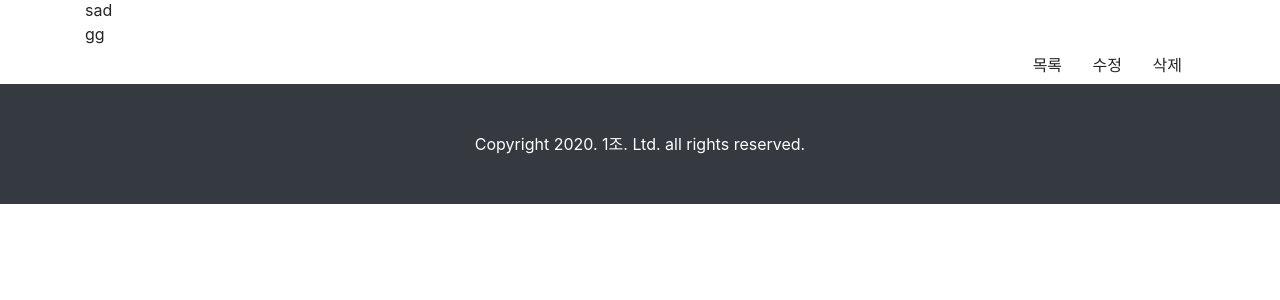
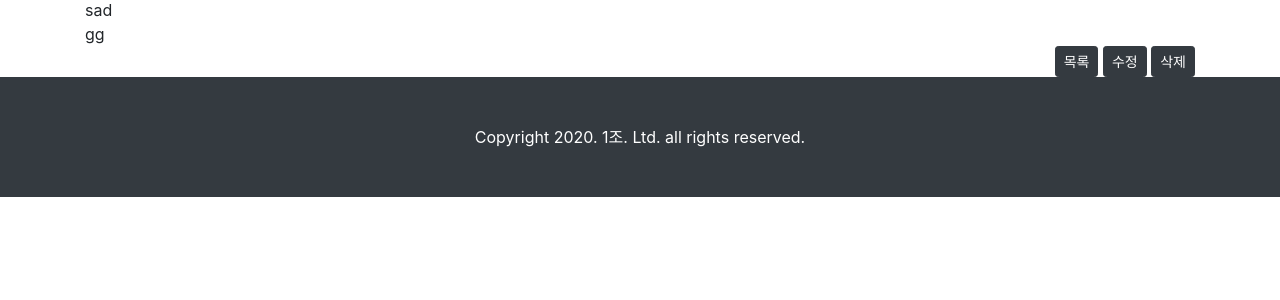
Before and after one commit to dkqqkr42/University_Community_Project, a Django app: page /article/detail/1/ in a window 1280 px wide. Shown: the part 56-356 px from the top of the page. Run offline with Django 3.2, Linux system fonts and the light colour scheme; data comes from the database, SQL or seed files in the repository; both versions use the stored data as it was after the commit; some libraries are stand-ins or nearby versions.

Commit message:
게시판

```diff
--- a/templates/board.html
+++ b/templates/board.html
@@ -49,10 +49,10 @@
 		</nav>
 		<div class="p-2">
 			<input type="text" placeholder="검색" name="searchTitle">
-			<a href="search.jsp?searchTitle=" class="btn btn-outline-dark">검색</a>
+			<a href="search.jsp?searchTitle=" class="btn btn-primary btn-sm">검색</a>
 		 </div>
 		 <div class="p-2">
-		<a href="write.jsp" class="btn btn-outline-primary float-right">글쓰기</a>
+        <a href="/article/write/" class="btn btn-info float-right">글쓰기</a>
 		</div>
     </div>
 </div>
--- a/templates/delete_fail.html
+++ b/templates/delete_fail.html
@@ -4,6 +4,7 @@
 <div class="jumbotron">
     <div class="container text-center">
         <h1>잘못된 요청입니다.</h1>
+        <a href='/article/board/' class="btn btn-dark btn-sm" id="list">목록</a>
     </div>
 </div>
 
--- a/templates/delete_success.html
+++ b/templates/delete_success.html
@@ -4,6 +4,7 @@
 <div class="jumbotron">
     <div class="container text-center">
         <h1>글 삭제가 완료되었습니다.</h1>
+        <a href='/article/board/' class="btn btn-dark btn-sm" id="list">목록</a>
     </div>
 </div>
 
--- a/templates/detail.html
+++ b/templates/detail.html
@@ -14,11 +14,9 @@
     </div>
 </div>
 <div class="container text-right">
-    <a href='' class="btn btn-default" id="list">목록</a>
-    <a href='' class="btn btn-default" id="update">수정</a>
-    <a href='/article/delete/{{ article.id }}/' class="btn btn-default" id="delete">
-        삭제
-    </a>
+    <a href='/article/board/' class="btn btn-dark btn-sm" id="list">목록</a>
+    <a href='/article/update/{{ article.id }}' class="btn btn-dark btn-sm" id="update">수정</a>
+    <a href='/article/delete/{{ article.id }}/' class="btn btn-dark btn-sm" id="delete">삭제</a>
 </div>
 
 {% endblock %}
--- a/templates/update_fail.html
+++ b/templates/update_fail.html
@@ -4,6 +4,7 @@
 <div class="jumbotron">
     <div class="container text-center">
         <h1>잘못된 요청입니다.</h1>
+        <a href='/article/board/' class="btn btn-dark btn-sm" id="list">목록</a>
     </div>
 </div>
 
--- a/templates/update_success.html
+++ b/templates/update_success.html
@@ -4,6 +4,7 @@
 <div class="jumbotron">
     <div class="container text-center">
         <h1>글 수정이 완료되었습니다.</h1>
+        <a href='/article/board/' class="btn btn-dark btn-sm" id="list">목록</a>
     </div>
 </div>
 
--- a/templates/write.html
+++ b/templates/write.html
@@ -13,9 +13,8 @@
                 <label for="content">Content:</label>
                 <textarea class="form-control" rows="5" name="content" id="content"></textarea>
             </div>
-            <button type="submit" id="complete" class="btn btn-primary btn-block">
-                글쓰기
-            </button>
+            <button type="submit" id="complete" class="btn btn-info">글쓰기</button>
+            <a href='/article/board/' class="btn btn-primary float-right" id="list">목록</a>
         </form>
     </div>
 </div>
--- a/templates/write_fail.html
+++ b/templates/write_fail.html
@@ -4,6 +4,7 @@
 <div class="jumbotron">
     <div class="container text-center">
         <h1>로그인 후 사용해주세요.</h1>
+        <a href='/article/board/' class="btn btn-dark btn-sm" id="list">목록</a>
     </div>
 </div>
 
--- a/templates/write_success.html
+++ b/templates/write_success.html
@@ -4,6 +4,7 @@
 <div class="jumbotron">
     <div class="container text-center">
         <h1>글 작성이 완료되었습니다.</h1>
+        <a href='/article/board/' class="btn btn-dark btn-sm" id="list">목록</a>
     </div>
 </div>
 
```
Also changed, not shown: db.sqlite3.
